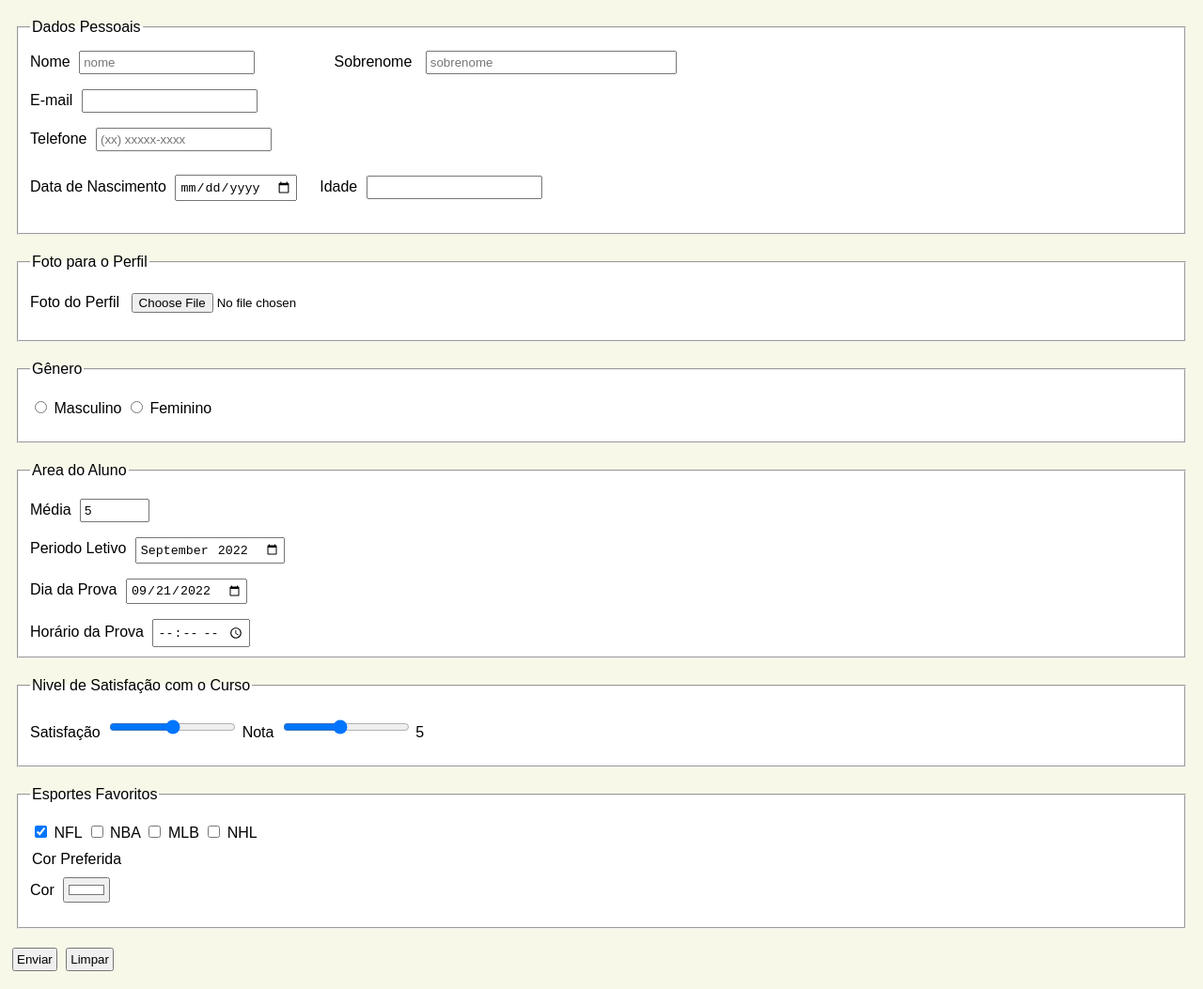
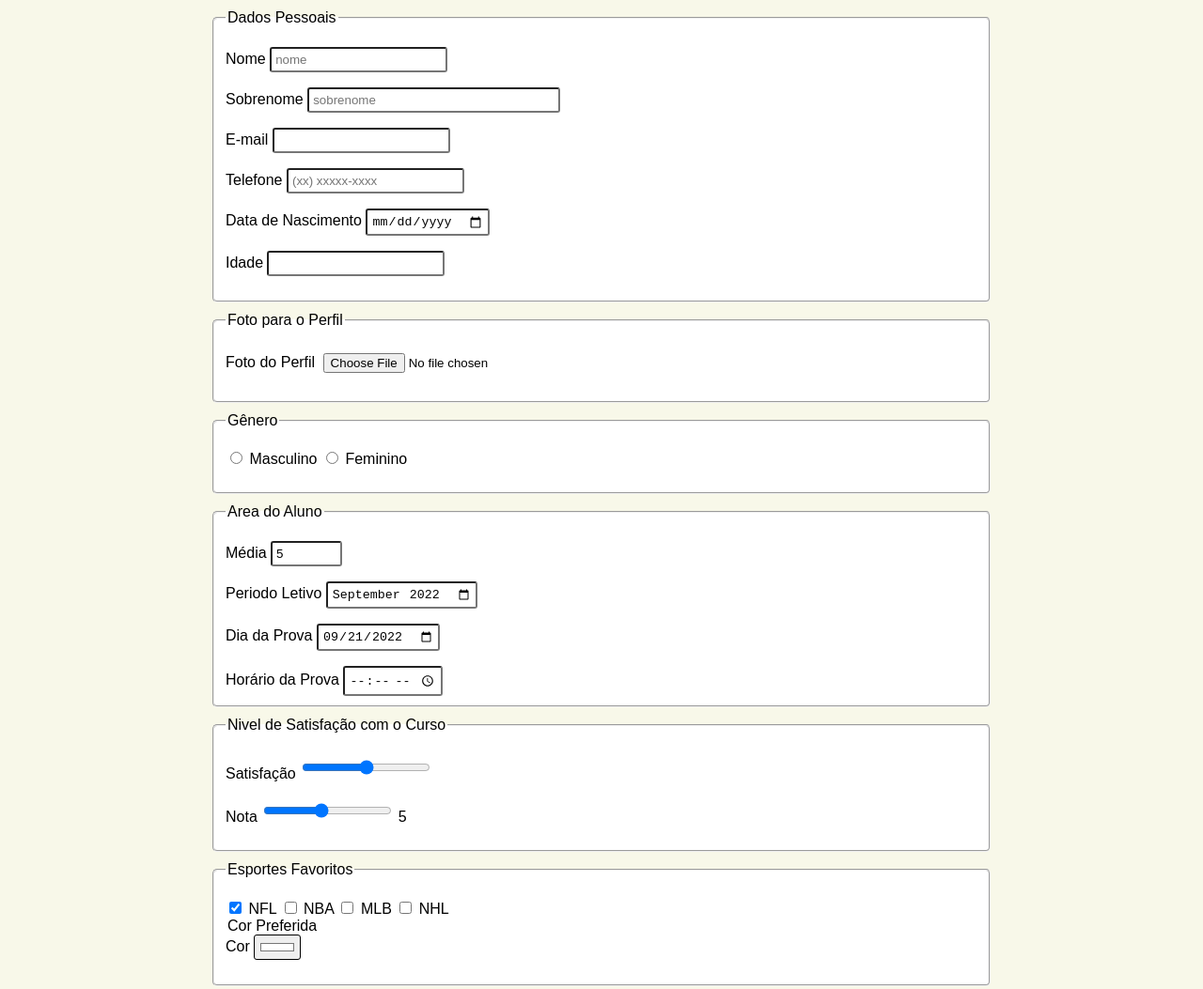
Before and after one commit to walter-wagner/formulario, a plain HTML site: page index.html in a window 1280 px wide. Shown: the top 1053 px of the page at 94% size. Drawn offline with Linux system fonts and the light colour scheme.

Commit message:
atualizei meu formulario

```diff
--- a/index.html
+++ b/index.html
@@ -11,29 +11,36 @@
             background-color: rgba(245, 245, 220, 0.603);
         }
         input {
-            padding: 3px;
-            margin-left: 5px;
+            padding: 4px;
+            border-radius: 3px;
         }
         fieldset {
+
+            max-width: 800px;
+            min-width: 300px;
             background-color: white;
-            margin: 20px 10px;
+            margin: auto;
+            border-radius: 5px;
         }
-        .sobre {margin-left: 80px;}
-        .caixa {margin-left: 10px; margin-top: 10px;}
-        .preferencia{margin-top: 10px; margin-bottom: 10px;}
-        .idad{margin-top: 10px; margin-bottom: 10px;}
-        .id{margin-left: 20px;}
+        fieldset {
+            margin-top: 10px;
+            margin-bottom: 10px;
+        }
     </style>
 </head>
 <body>
         <form action="" method="post" autocomplete="on">
             <fieldset>
                 <legend>Dados Pessoais</legend>
+            <p>
                 <label for="inome">Nome </label>
                 <input type="text" name="nome" id="inome" autocomplete="nome" placeholder="nome" minlength="3" maxlength="10" size="20">
+            </p>
 
-            <label class="sobre" for="isobrenome">Sobrenome </label>
-            <input class="caixa" type="text" name="sobrenome" id="isobrenome" autocomplete="sobrenome" placeholder="sobrenome" minlength="10" maxlength="25" size="30">
+            <p>
+                <label for="isobrenome">Sobrenome </label>
+                <input type="text" name="sobrenome" id="isobrenome" autocomplete="sobrenome" placeholder="sobrenome" minlength="10" maxlength="25" size="30">
+            </p>
 
            <p>
             <label for="iemail">E-mail </label>
@@ -44,16 +51,21 @@
             <label for="itel">Telefone </label>
             <input type="tel" name="tel" id="itel" required placeholder="(xx) xxxxx-xxxx" pattern="^\(\d{2}\)\d{4,5}-\d{4}$">
             </p>
+
                 <p>
                     <label for="inasc">Data de Nascimento </label>
                     <input type="date" name="nasc" id="inasc">
+                </p>
 
+               <p>
                     <label class="id" for="iidade">Idade </label>
                     <input class="idad" type="number" name="idade" id="iidade"
-                oninput="iidade.innerHTML = Number(newDate.value) - Number(inasc.value)">
+                    oninput="iidade.innerHTML = Number(new Date.value) - Number(nasc.value)">
                </p>
+
             <script>
-                var data = newDate()
+                var data = new Date()
+                var nasc = document.getElementById ('inasc')
             </script>
             </fieldset>
             <fieldset>
@@ -94,15 +106,19 @@
             </fieldset>
             <fieldset>
                 <legend>Nivel de Satisfação com o Curso</legend>
+
                 <p>
                     <label for="inivel">Satisfação</label>
                     <input type="range" name="nivel" id="inivel" min="1" max="5" step="0.5">
+                </p>
 
+                <p>
                     <label for="inum">Nota </label>
                     <input type="range" name="num" id="inum" min="1" max="10" step="0.5" value="5"
                     oninput="ival.innerHTML = Number(inum.value)">
                     <output id="ival">5</output>
                 </p>
+
             </fieldset>
             <fieldset>
                 <legend>Esportes Favoritos</legend>
```
Lines whose indentation alone changed are shown as unchanged.
